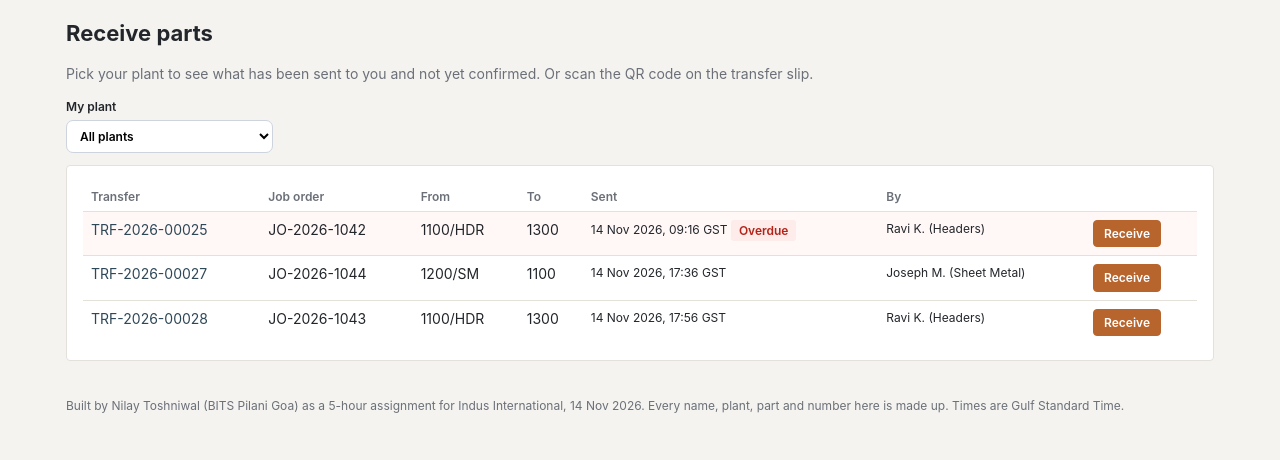
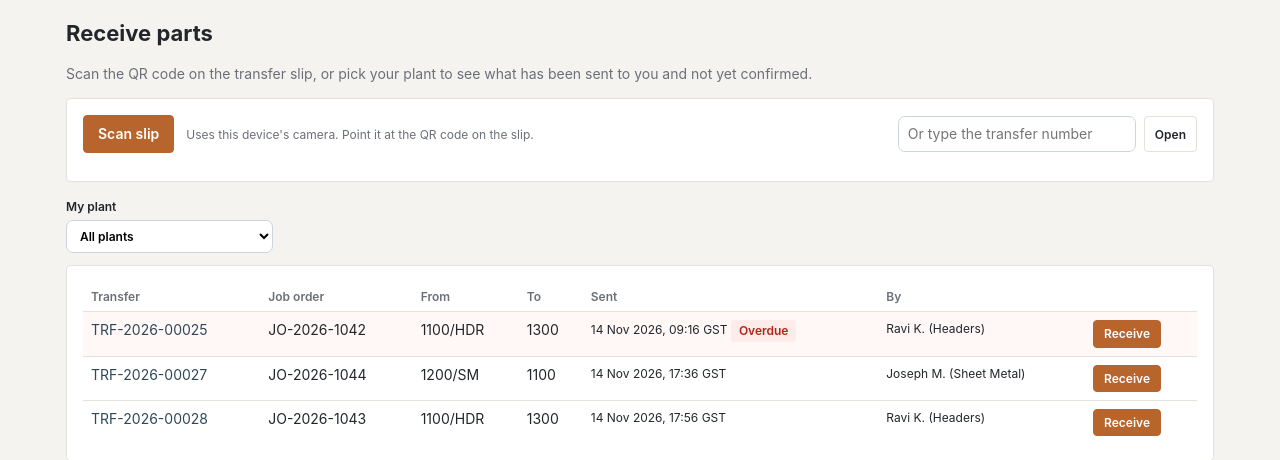
Before and after one commit to nilaymastaadmi/sfg-transfer-tracker, a Flask app: page /receive in a window 1280 px wide. Shown: the part 55-515 px from the top of the page. Run offline with Flask 3, Linux system fonts and the light colour scheme; data comes from the database, SQL or seed files in the repository; some libraries are stand-ins or nearby versions.

Commit message:
Scan the slip from Receive; record fingerprint with an outside check; note updated

```diff
--- a/app.py
+++ b/app.py
@@ -177,6 +177,17 @@ def receive_queue():
                            overdue=overdue)
 
 
+@app.route("/receive/open")
+def receive_lookup():
+    q = request.args.get("q", "").strip().upper()
+    m = re.fullmatch(r"(?:TRF-?)?(?:(20\d\d)-)?0*(\d{1,5})", q)
+    tno = f"TRF-{m.group(1) or core.utcnow().year}-{int(m.group(2)):05d}" if m else q
+    if db().execute("SELECT 1 FROM transfers WHERE transfer_no = ?", (tno,)).fetchone():
+        return redirect(url_for("receive", tno=tno))
+    flash(f"No transfer {q} found. Check the number on the slip.", "error")
+    return redirect(url_for("receive_queue"))
+
+
 @app.route("/transfers/<tno>/receive", methods=["GET", "POST"])
 def receive(tno):
     con = db()
@@ -304,7 +315,10 @@ def trail():
     problems = core.reconcile(con)
     rows = [dict(r, data=json.loads(r["payload"])) for r in
             con.execute("SELECT * FROM events ORDER BY id DESC")]
-    return render_template("trail.html", rows=rows, ok=ok, n=n, bad=bad, problems=problems)
+    check = request.args.get("check", "").strip()
+    return render_template("trail.html", rows=rows, ok=ok, n=n, bad=bad, problems=problems,
+                           fp=core.fingerprint(con), check=check,
+                           checked=core.check_fingerprint(con, check) if check else None)
 
 
 @app.route("/dispute")
@@ -466,6 +480,11 @@ def api_events():
     return jsonify([dict(r, payload=json.loads(r["payload"])) for r in rows])
 
 
+@app.get("/api/trail/fingerprint")
+def api_fingerprint():
+    return jsonify(core.fingerprint(db()))
+
+
 @app.get("/api/trail/verify")
 def api_verify():
     ok, n, bad = core.verify_trail(db())
--- a/static/style.css
+++ b/static/style.css
@@ -180,3 +180,7 @@ ul.timeline li.e-transfer_sent::before { background: var(--brand); }
 ul.timeline li.e-transfer_received::before { background: var(--ok); }
 ul.timeline li.e-discrepancy_raised::before { background: var(--alert); }
 ul.timeline li.e-discrepancy_resolved::before { background: #d99a1e; }
+.scanbox { display: flex; gap: 12px; align-items: center; flex-wrap: wrap; }
+.scanbox form.inline { margin: 0 0 0 auto; }
+#reader { width: 100%; max-width: 360px; }
+code.big { font-size: 16px; padding: 2px 6px; background: #f3efe9; border: 1px solid var(--line); border-radius: 3px; }
--- a/templates/receive_queue.html
+++ b/templates/receive_queue.html
@@ -2,7 +2,33 @@
 {% block title %}Receive parts | SFG Transfer Tracker{% endblock %}
 {% block body %}
 <h1>Receive parts</h1>
-<p class="muted">Pick your plant to see what has been sent to you and not yet confirmed. Or scan the QR code on the transfer slip.</p>
+<p class="muted">Scan the QR code on the transfer slip, or pick your plant to see what has been sent to you and not yet confirmed.</p>
+<section class="card scanbox">
+  <button class="btn primary" type="button" id="scanBtn">Scan slip</button>
+  <span class="small muted" id="scanMsg">Uses this device's camera. Point it at the QR code on the slip.</span>
+  <form method="get" action="{{ url_for('dispute') }}" class="inline" id="typeForm">
+    <input name="q" placeholder="Or type the transfer number" id="typeNo">
+    <button class="btn small" type="submit">Open</button>
+  </form>
+  <div id="reader"></div>
+</section>
+<script src="https://unpkg.com/html5-qrcode@2.3.8/html5-qrcode.min.js"></script>
+<script>
+document.getElementById('typeForm').addEventListener('submit', e => {
+  const v = document.getElementById('typeNo').value.trim();
+  if (v) { e.preventDefault(); location.href = '{{ url_for("receive_lookup") }}?q=' + encodeURIComponent(v); }
+});
+document.getElementById('scanBtn').addEventListener('click', () => {
+  const msg = document.getElementById('scanMsg');
+  if (typeof Html5Qrcode === 'undefined') { msg.textContent = 'Scanner could not load; type the number instead.'; return; }
+  const qr = new Html5Qrcode('reader');
+  qr.start({ facingMode: 'environment' }, { fps: 10, qrbox: 220 }, text => {
+    const m = text.match(/TRF-\d{4}-\d{5}/);
+    if (m) { qr.stop(); msg.textContent = 'Found ' + m[0] + '. Opening...'; location.href = '{{ url_for("receive_lookup") }}?q=' + m[0]; }
+    else { msg.textContent = 'That code is not a transfer slip.'; }
+  }).catch(() => { msg.textContent = 'No camera available here. Type the transfer number instead.'; });
+});
+</script>
 <form method="get" class="filters">
   <label>My plant
     <select name="plant" onchange="this.form.submit()">
--- a/tracker/core.py
+++ b/tracker/core.py
@@ -108,6 +108,23 @@ def verify_trail(con):
     if seq and seq["seq"] != n:  # the newest event(s) were removed
         return False, n, n + 1
     return True, n, None
+
+
+def fingerprint(con):
+    """The latest event's hash: one short string that stands for the whole
+    record up to now. Kept outside the system (an evening email to both plant
+    heads), it catches even a full rebuild of the chain."""
+    r = con.execute("SELECT id, ts, hash FROM events ORDER BY id DESC LIMIT 1").fetchone()
+    return {"events": r["id"], "ts": r["ts"], "hash": r["hash"]} if r else None
+
+
+def check_fingerprint(con, h):
+    """Is a fingerprint taken earlier still part of today's chain?"""
+    h = (h or "").strip().lower()
+    if len(h) < 8:
+        return None
+    r = con.execute("SELECT id, ts FROM events WHERE hash LIKE ?", (h + "%",)).fetchone()
+    return {"found": bool(r), "id": r["id"] if r else None, "ts": r["ts"] if r else None}
 
 
 def reconcile(con):
```
Also changed, not shown: NOTE.md (+4 -4 lines), templates/trail.html (+14 -1 lines), tests/test_flow.py (+24 -1 lines), README.md.
